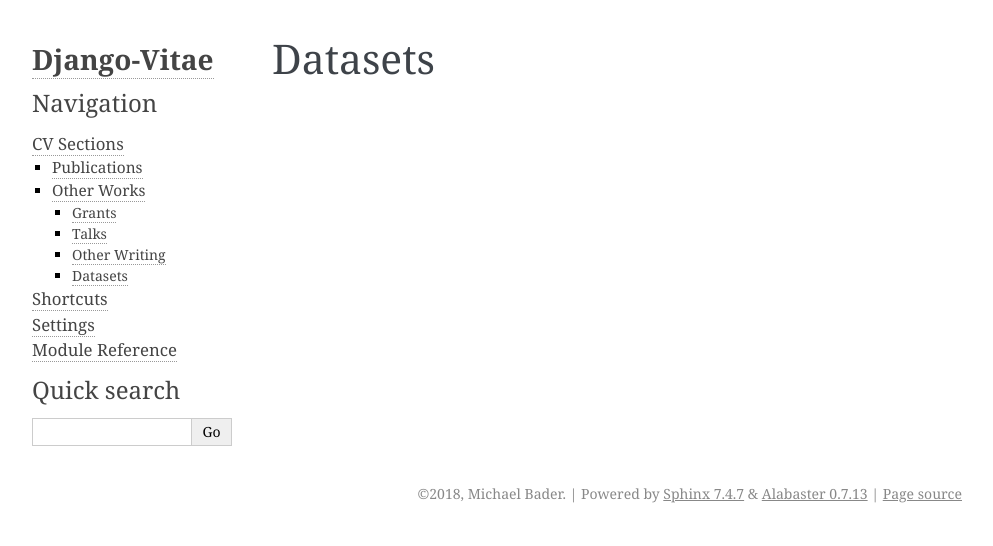
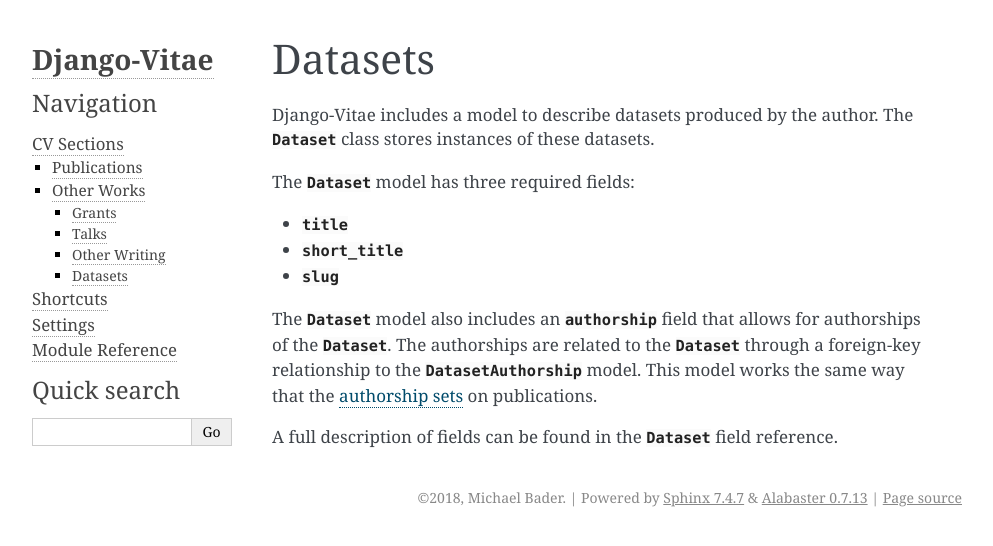
Before and after one commit to mikebader/django-vitae, a Sphinx documentation site: the page built from docs/source/topics/works/datasets.rst, in a window 1280 px wide. Shown: the top 546 px of the page, without its empty margins (148-1141 px from the left). Built offline with Sphinx 7.4.7, drawn with Linux system fonts in a browser that asks for light colours; formulas are drawn with MathJax 3.

Commit message:
added documentation for dataset model

```diff
--- a/docs/source/topics/publications/common.rst
+++ b/docs/source/topics/publications/common.rst
@@ -133,7 +133,7 @@
 ---------------
 
 Publication types also share the common trait of having authors. More
-precisely, publications have _authorships_ since a list of authors
+precisely, publications have *authorships* since a list of authors
 contains information, such as the order of authorship.
 
 For all publication type models, Django-Vitae includes an :attr:`authorship`
--- a/docs/source/topics/works/datasets.rst
+++ b/docs/source/topics/works/datasets.rst
@@ -2,3 +2,17 @@
 
 Datasets
 ========
+
+Django-Vitae includes a model to describe datasets produced by the author. The :class:`~cv.models.works.Dataset` class stores instances of these datasets.
+
+The :class:`~cv.models.works.Dataset` model has three required fields:
+
+* :attr:`title`
+
+* :attr:`short_title`
+
+* :attr:`slug`
+
+The :class:`Dataset` model also includes an :attr:`authorship` field that allows for authorships of the :class:`Dataset`. The authorships are related to the :class:`Dataset` through a foreign-key relationship to the :class:`~cv.models.works.DatasetAuthorship` model. This model works the same way that the :ref:`authorship sets <topics-pubs-collaboration-sets>` on publications.
+
+A full description of fields can be found in the :class:`~cv.models.works.Dataset` field reference.
```
Also changed, not shown: 1 other file.
